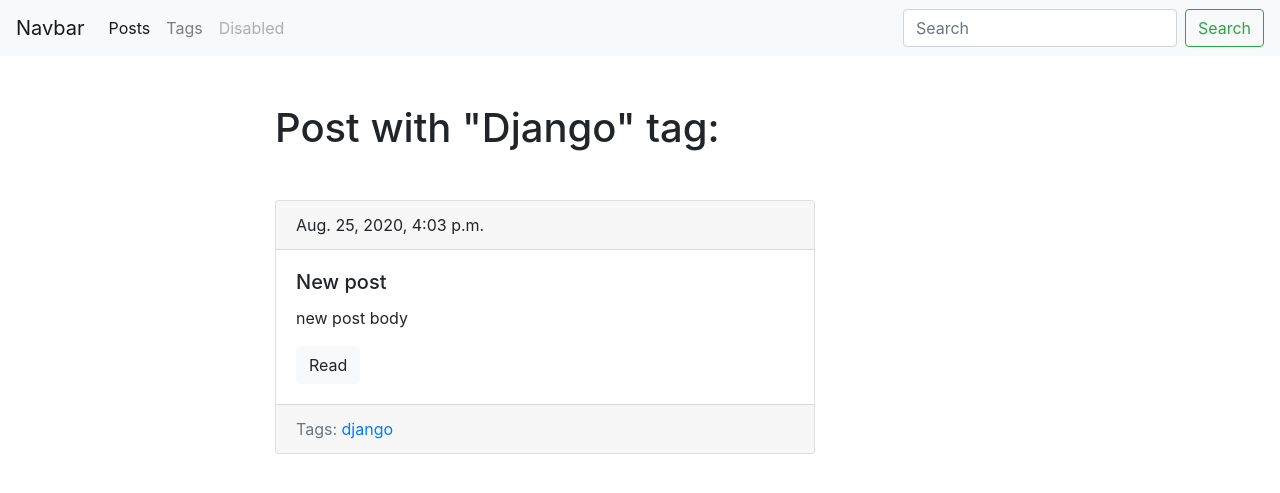
After one commit to SviatikKh/Django_blog_engine, a Django app: page /blog/tag/django in a window 1280 px wide. The commit adds this page. Shown: the top 493 px of the page. Run offline with Django 3.2, Linux system fonts and the light colour scheme; data comes from the database, SQL or seed files in the repository; both versions use the stored data as it was after the commit; some libraries are stand-ins or nearby versions.

Commit message:
Create model Tag, html links

```diff
--- a/blogengine/blog/models.py
+++ b/blogengine/blog/models.py
@@ -6,6 +6,7 @@ class Post(models.Model):
     title = models.CharField(max_length=150, db_index=True)
     slug = models.SlugField(max_length=150, unique=True)
     body = models.TextField(blank=True, db_index=True)
+    tags = models.ManyToManyField("Tag", blank=True, related_name='posts')
     date_pub = models.DateTimeField(auto_now_add=True)
 
 
@@ -14,3 +15,13 @@ class Post(models.Model):
 
     def __str__(self):
         return '{}'.format(self.title)
+
+class Tag(models.Model):
+    title = models.CharField(max_length=50)
+    slug = models.SlugField(max_length=50, unique=True)
+
+    def get_absolute_url(self):
+        return reverse("tag_detail_url", kwargs={'slug': self.slug})
+
+    def __str__(self):
+        return "{}".format(self.title)
--- /dev/null
+++ b/blogengine/blog/templates/blog/includes/post_card_template.html
@@ -0,0 +1,16 @@
+<div class="card mb-4">
+    <div class="card-header">
+    {{post.date_pub}}
+    </div>
+    <div class="card-body">
+    <h5 class="card-title">{{post.title}}</h5>
+    <p class="card-text">{{post.body|truncatewords:15}}</p>
+    <a href="{{post.get_absolute_url}}" class="btn btn-light">Read</a>
+    </div>
+     <div class="card-footer text-muted">
+        Tags:
+        {% for tag in post.tags.all %}
+            <a href="{{ tag.get_absolute_url }}">{{ tag.title }}</a>
+        {% endfor %}
+    </div>
+</div>
--- /dev/null
+++ b/blogengine/blog/templates/blog/tag_detail.html
@@ -0,0 +1,13 @@
+{% extends 'blog/base_blog.html' %}
+
+{% block title %}
+    {{tag.title}} - {{block.super}}
+{% endblock  %}
+
+{%block content%}
+    <h1 class='mb-5'>Post with "{{tag.title|title }}" tag:</h1>
+
+    {% for post in tag.posts.all %}
+        {% include  'blog/includes/post_card_template.html' %}
+    {% endfor %}
+{%endblock%}
--- a/blogengine/blog/urls.py
+++ b/blogengine/blog/urls.py
@@ -4,5 +4,7 @@ from .views import *
 
 urlpatterns = [
     path('', posts_list, name='posts_list_url'),
-    path('post/<str:slug>/', post_detail, name='post_detail_url')
+    path('post/<str:slug>/', post_detail, name='post_detail_url'),
+    path('tags/', tags_list, name="tags_list_url"),
+    path('tag/<str:slug>', tag_detail, name='tag_detail_url')
 ]
--- a/blogengine/blog/views.py
+++ b/blogengine/blog/views.py
@@ -1,6 +1,6 @@
 from django.shortcuts import render
 from django.http import HttpResponse
-from .models import Post
+from .models import Post, Tag
 
 # Create your views here.
 
@@ -11,3 +11,11 @@ def posts_list(request):
 def post_detail(request, slug):
     post = Post.objects.get(slug__iexact=slug)
     return render(request, 'blog/post_detail.html', context={'post': post})
+
+def tags_list(request):
+    tags = Tag.objects.all()
+    return render(request, 'blog/tags_list.html', context={'tags': tags})
+
+def tag_detail(request, slug):
+    tag = Tag.objects.get(slug__iexact=slug)
+    return render(request, 'blog/tag_detail.html', context={'tag': tag})
--- a/blogengine/templates/base.html
+++ b/blogengine/templates/base.html
@@ -26,10 +26,10 @@
   <div class="collapse navbar-collapse" id="navbarTogglerDemo02">
     <ul class="navbar-nav mr-auto mt-2 mt-lg-0">
       <li class="nav-item active">
-        <a class="nav-link" href="{% url 'posts_list_url'%}">Blog</a>
+        <a class="nav-link" href="{% url 'posts_list_url'%}">Posts</a>
       </li>
       <li class="nav-item">
-        <a class="nav-link" href="#">Link</a>
+        <a class="nav-link" href="{% url 'tags_list_url'%}">Tags</a>
       </li>
       <li class="nav-item">
         <a class="nav-link disabled" href="#" tabindex="-1" aria-disabled="true">Disabled</a>
```
Also changed, not shown: blogengine/blog/templates/blog/index.html (+1 -11 lines), blogengine/blog/templates/blog/tags_list.html (added, +13 -0 lines), blogengine/blog/migrations/0002_auto_20200826_1906.py (added), blogengine/db.sqlite3.
